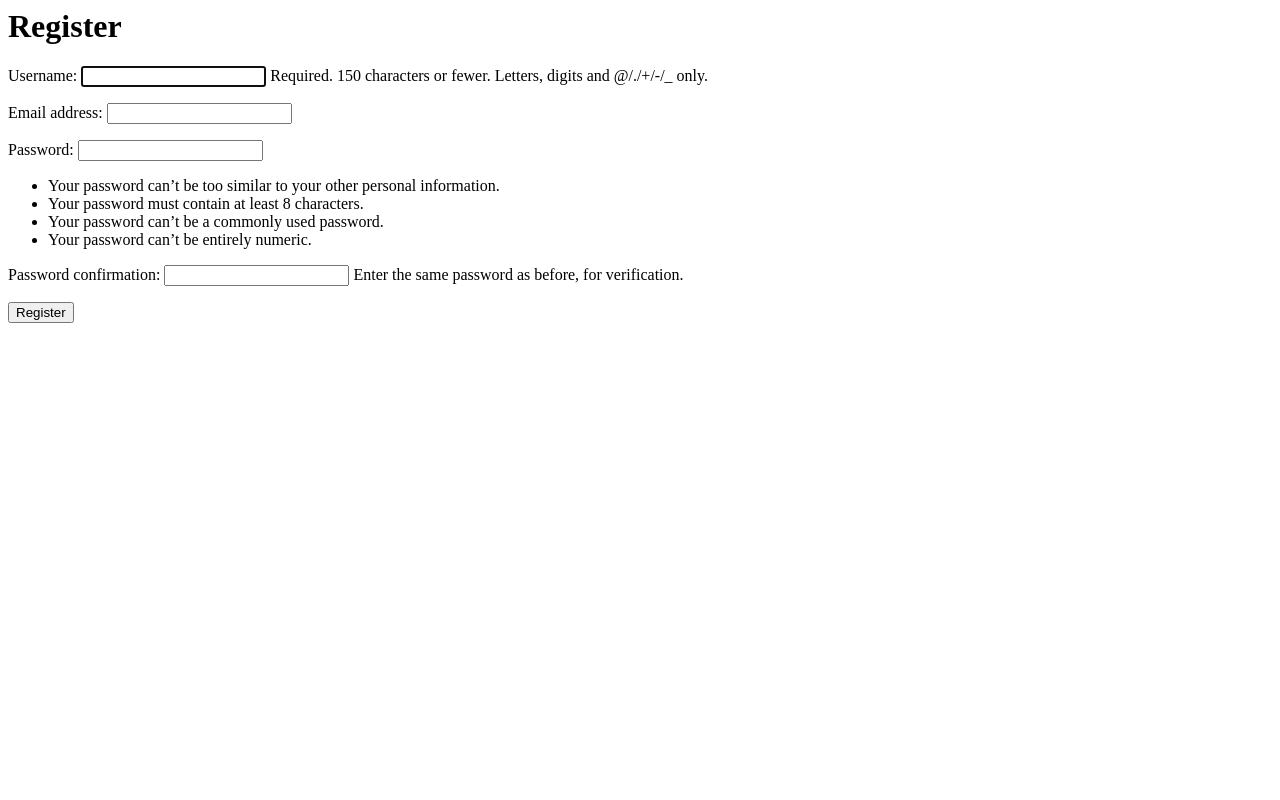
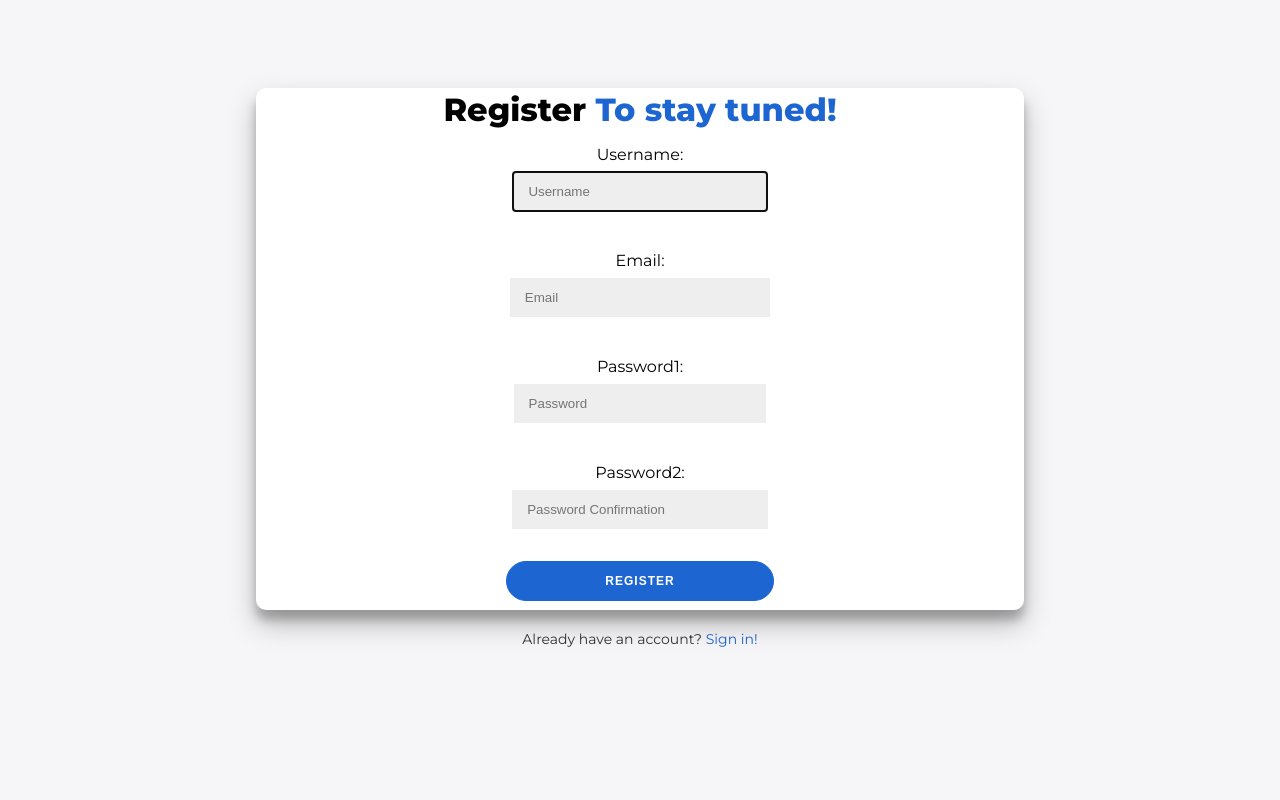
Before and after one commit to lsocpb/blog, a Django app: page /register/ in a window 1280 px wide. Run offline with Django 4.2, Linux system fonts and the light colour scheme.

Commit message:
revert commit

```diff
--- a/blog/forms.py
+++ b/blog/forms.py
@@ -25,6 +25,23 @@ class CommentForm(forms.Form):
 
 
 class CustomUserCreationForm(UserCreationForm):
+    username = forms.CharField(widget=TextInput(attrs={
+        "class": "form-control",
+        "placeholder": "Username"
+    }))
+    email = forms.CharField(widget=TextInput(attrs={
+        "class": "form-control email-field",
+        "placeholder": "Email"
+    }))
+    password1 = forms.CharField(widget=PasswordInput(attrs={
+        "class": "form-control",
+        "placeholder": "Password"
+    }))
+    password2 = forms.CharField(widget=PasswordInput(attrs={
+        "class": "form-control",
+        "placeholder": "Password Confirmation"
+    }))
+
     class Meta(UserCreationForm.Meta):
         model = User
         fields = ["username", "email", "password1", "password2"]
--- a/blog/templates/blog/register.html
+++ b/blog/templates/blog/register.html
@@ -1,14 +1,104 @@
+<!DOCTYPE html>
 <html lang="en">
-<h1>Register</h1>
+<head>
+    <meta charset="UTF-8">
+    <meta name="viewport" content="width=device-width, initial-scale=1.0">
+    <title>Register</title>
+    <link href="https://fonts.googleapis.com/css?family=Montserrat:400,800" rel="stylesheet">
+    <link rel="stylesheet" href="https://unpkg.com/aos@next/dist/aos.css" />
+    <style>
+        * {
+            box-sizing: border-box;
+        }
 
-<form method="post">
+        body {
+            background: #f6f5f7;
+            display: flex;
+            justify-content: center;
+            align-items: center;
+            flex-direction: column;
+            font-family: 'Montserrat', sans-serif;
+            height: 80vh;
+        }
 
-    {% csrf_token %}
+        h1 {
+            font-weight: bold;
+            margin: 0;
+        }
 
-    {{ registerform.as_p }}
+        form {
+            margin-top: 80px;
+            background-color: #FFFFFF;
+            display: flex;
+            align-items: center;
+            justify-content: center;
+            flex-direction: column;
+            height: 100%;
+            text-align: center;
+            border-radius: 10px;
+            box-shadow: 0 14px 28px rgba(0,0,0,0.25), 0 10px 10px rgba(0,0,0,0.22);
+            position: relative;
+            overflow: hidden;
+            width: 768px;
+            max-width: 100%;
+            min-height: 480px;
+        }
 
-    <input type="submit" value="Register">
+        input {
+            background-color: #eee;
+            border: none;
+            padding: 12px 15px;
+            margin: 8px 0;
+            width: 85%;
+        }
 
-</form>
+        input[type="submit"] {
+            border-radius: 20px;
+            border: 1px solid #1d65d0;
+            background-color: #1d65d0;
+            color: #FFFFFF;
+            font-size: 12px;
+            font-weight: bold;
+            padding: 12px 45px;
+            width: 35%;
+            letter-spacing: 1px;
+            text-transform: uppercase;
+            transition: transform 80ms ease-in;
+        }
 
+        .email-field{
+            width: 100%;
+        }
+
+        .signin-text {
+            margin-top: 20px;
+            font-size: 14px;
+            color: #333;
+        }
+
+        .signin-text a {
+            color: #1d65d0;
+            text-decoration: none;
+        }
+        .register-text a{
+            color: #1d65d0;
+            text-decoration: none;
+        }
+    </style>
+</head>
+<body data-aos="fade-in">
+    <form method="post">
+        <div class="register-text">
+        <h1>Register <a>To stay tuned!</a></h1>
+        </div>
+        {% csrf_token %}
+        {{ registerform.as_p }}
+        <input type="submit" value="Register">
+    </form>
+    <div class="signin-text">
+        Already have an account? <a href="{% url 'login' %}">Sign in!</a>
+    </div>
+<script src="https://unpkg.com/aos@next/dist/aos.js"></script>
+<script>AOS.init()</script>
+</body>
 </html>
--- a/blog/views.py
+++ b/blog/views.py
@@ -50,7 +50,7 @@ def blog_post(request, pk):
 def register(request):
     form = CustomUserCreationForm()
     if request.method == 'POST':
-        form = CustomUserCreationForm(request.POST)
+        form = CustomUserCreationForm(request, data=request.POST)
         if form.is_valid():
             form.save()
             return redirect('blog_index')
```
Also changed, not shown: blog/static/css/style.css (+0 -64 lines), blog/templates/blog/login.html (+3 -14 lines), blog/static/script/script.js (added).
